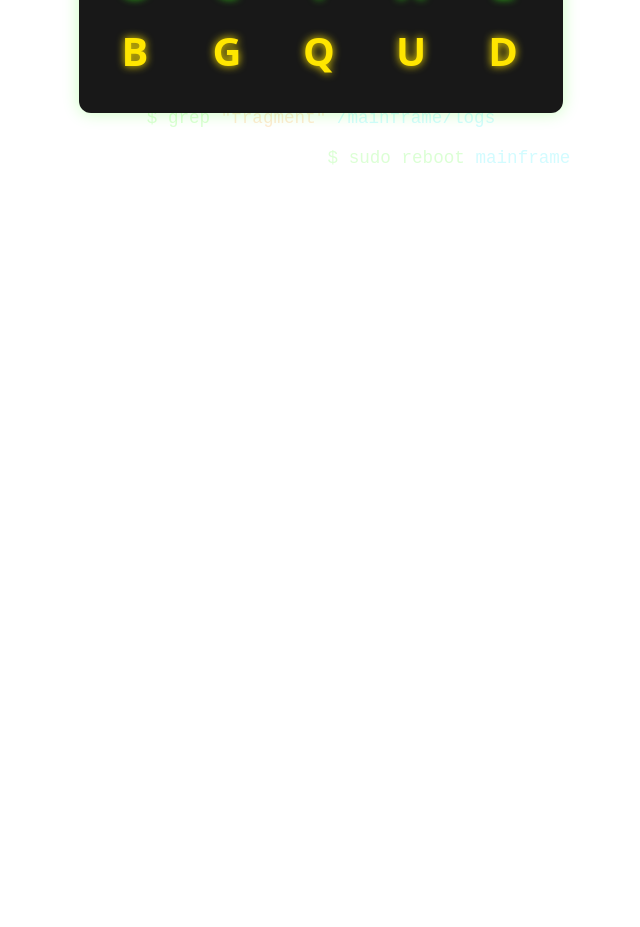
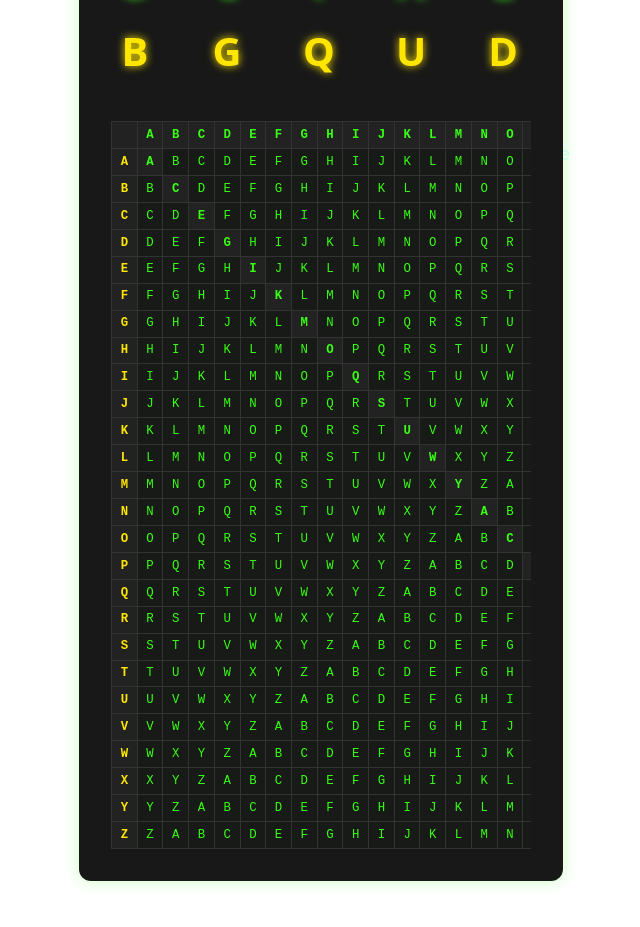
Before and after one commit to nabeelDanish/dnd-puzzle, a React (Vite) app: page / in a window 1280 px wide. Shown: the part 387-1314 px from the top of the page, without its empty margins (319-959 px from the left). Before the commit the page ends 800 px from the top, so only its background shows below. Built offline with nearby package versions, Linux system fonts and the light colour scheme.

Commit message:
Add Vigenère cipher table to CipherStage component

```diff
--- a/src/pages/CipherStage.jsx
+++ b/src/pages/CipherStage.jsx
@@ -24,6 +24,31 @@ export function CipherStage() {
           ))}
         </div>
       </div>
+      {/* Vigenère cipher table */}
+      <div style={{ marginTop: '2.5em', overflowX: 'auto', textAlign: 'center' }}>
+        <table style={{ margin: '0 auto', borderCollapse: 'collapse', fontFamily: 'monospace', fontSize: '0.95em', background: 'rgba(20,40,20,0.12)', boxShadow: '0 0 12px #222', borderRadius: '8px' }}>
+          <thead>
+            <tr>
+              <th style={{ background: '#222', color: '#ffe600', padding: '0.3em 0.7em', border: '1px solid #333', position: 'sticky', left: 0 }}> </th>
+              {[...Array(26)].map((_, i) => (
+                <th key={i} style={{ background: '#222', color: '#39ff14', padding: '0.3em 0.7em', border: '1px solid #333' }}>{String.fromCharCode(65 + i)}</th>
+              ))}
+            </tr>
+          </thead>
+          <tbody>
+            {[...Array(26)].map((_, row) => (
+              <tr key={row}>
+                <th style={{ background: '#222', color: '#ffe600', padding: '0.3em 0.7em', border: '1px solid #333', position: 'sticky', left: 0 }}>{String.fromCharCode(65 + row)}</th>
+                {[...Array(26)].map((_, col) => (
+                  <td key={col} style={{ color: '#39ff14', padding: '0.3em 0.7em', border: '1px solid #333', background: row === col ? '#222' : 'transparent', fontWeight: row === col ? 'bold' : 'normal' }}>
+                    {String.fromCharCode(65 + ((row + col) % 26))}
+                  </td>
+                ))}
+              </tr>
+            ))}
+          </tbody>
+        </table>
+      </div>
     </div>
   );
 }
```
